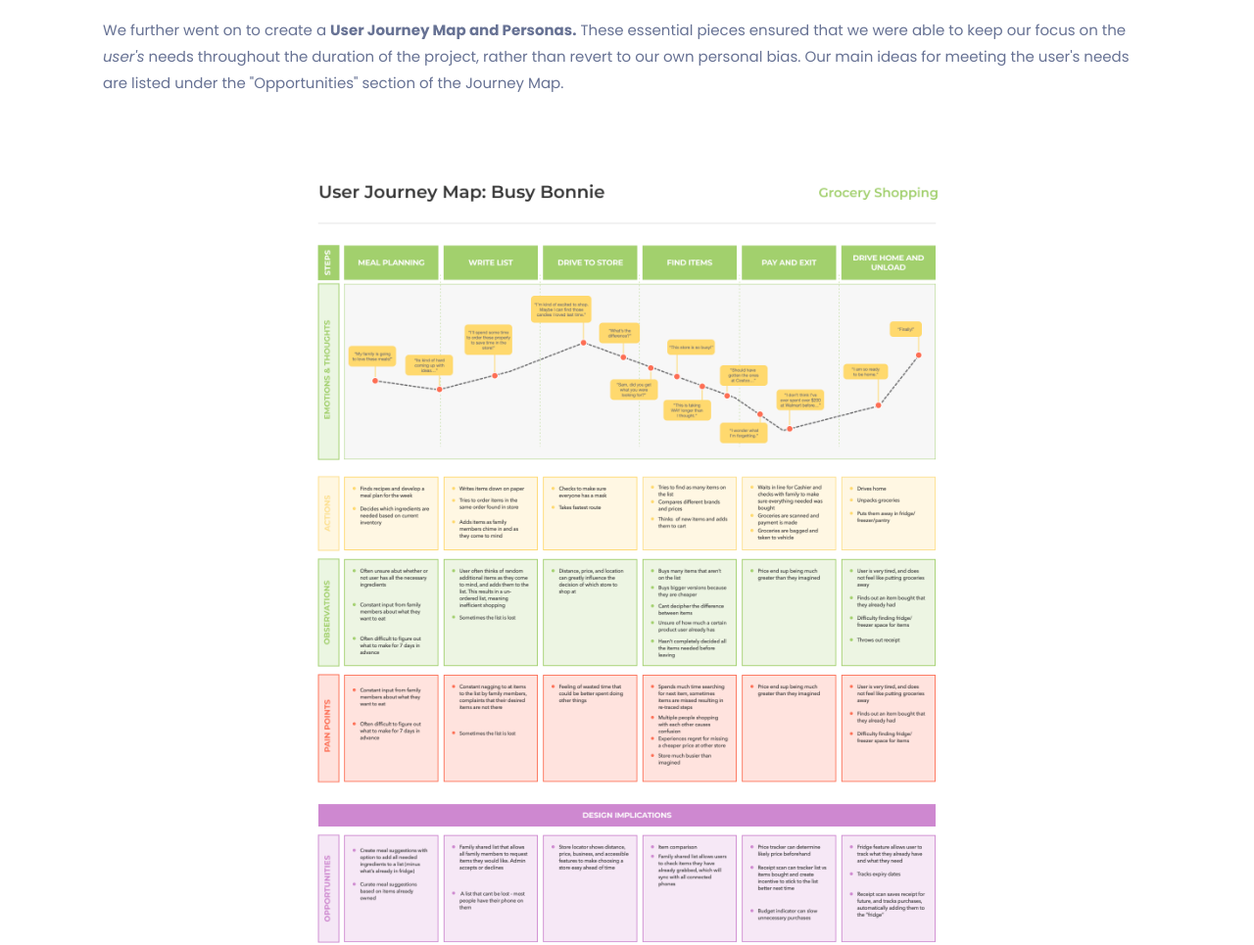
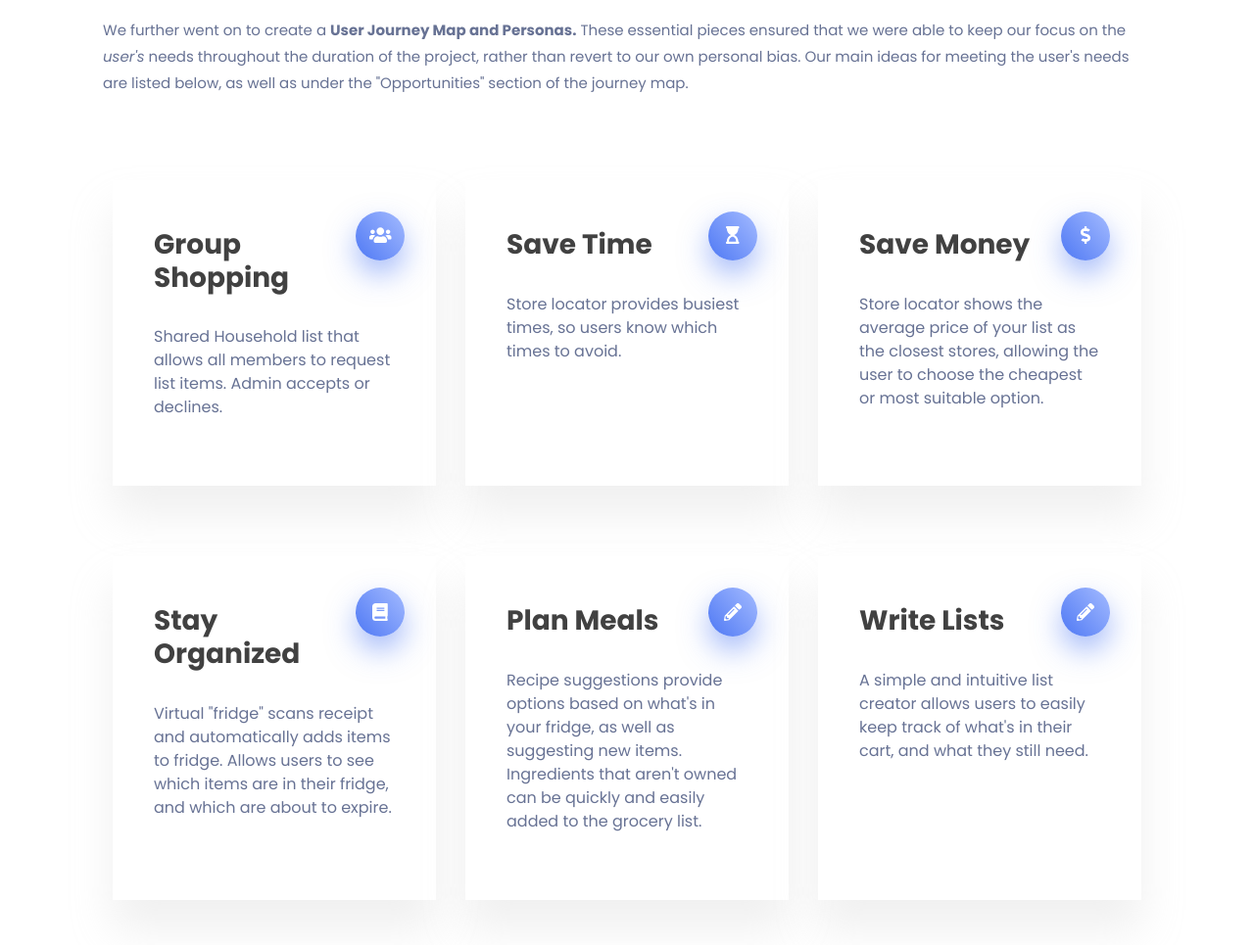
Before and after one commit to Samuel-Robinson/Portfolio-Website, a plain HTML site: page Godega.html in a window 1280 px wide. Shown: the part 4200-5165 px from the top of the page at 98% size. Drawn offline with nearby package versions, Linux system fonts and the light colour scheme.

Commit message:
Not Sure

```diff
--- a/Godega.html
+++ b/Godega.html
@@ -248,12 +248,126 @@
 <section class="section">
     <div class="container">
         <div id="CS-Content1" class="col-12 justify-content-center">
-           <p class="CS-Content">We further went on to create a <strong>User Journey Map and Personas.</strong> These essential pieces ensured that we were able to keep our focus on the <i>user's</i> needs throughout the duration of the project, rather than revert to our own personal bias. Our main ideas for meeting the user's needs are listed under the "Opportunities" section of the Journey Map.</p>
-           <img id=solo-image src="Busy Bonnie Journey Map.png" alt="Journey Map" height=700 width=700>
-           <br>
-           <img id=solo-image src="Mom persona.PNG" alt="Persona" height=635 width=635>
-           <br>
-           <img id=solo-image src="Student persona.PNG" alt="Persona" height=635 width=635>
+           <p class="CS-Content">We further went on to create a <strong>User Journey Map and Personas.</strong> These essential pieces ensured that we were able to keep our focus on the <i>user's</i> needs throughout the duration of the project, rather than revert to our own personal bias. Our main ideas for meeting the user's needs are listed below, as well as under the "Opportunities" section of the journey map.</p>
+           <section class="questions">
+            <div class="container">
+                <div class="row">
+                    <div class="col-lg-4 col-sm-6">
+                        <div class="question-boxs">
+                            <div class="icons">
+                                <i class="fas fa-users"></i>
+                            </div>
+                            <h3 id="q-title">Group <br> Shopping</h2>
+                                <br>
+                            <p id="question">Shared Household list that allows all members to request list items. Admin accepts or declines.</p>
+                        </div>
+                    </div>
+                    <div class="col-lg-4 col-sm-6">
+                        <div class="question-boxs">
+                            <div class="icons">
+                                <i class="fas fa-hourglass-start"></i>
+                            </div>
+                            <h3 id="q-title">Save Time</h2>
+                                <br>
+                            <p id="question">Store locator provides busiest times, so users know which times to avoid.</p>
+                        </div>
+                    </div>
+                    <div class="col-lg-4 col-sm-6">
+                        <div class="question-boxs">
+                            <div class="icons">
+                            <i class="fas fa-dollar-sign"></i>
+                        </div>
+                            <h3 id="q-title">Save Money</h2>
+                                <br>
+                            <p id="question">Store locator shows the average price of your list as the closest stores, allowing the user to choose the cheapest or most suitable option.</p>
+                        </div>
+                    </div>
+                </div>
+            </div>
+            <br>
+            <br>
+            <br>
+            <div class="container">
+                <div class="row">
+                    <div class="col-lg-4 col-sm-6">
+                        <div class="question-boxs">
+                            <div class="icons">
+                                <i class="fas fa-book"></i>
+                        </div>
+                            <h3 id="q-title">Stay <br> Organized</h2>
+                                <br>
+                            <p id="question">Virtual "fridge" scans receipt and automatically adds items to fridge. Allows users to see which items are in their fridge, and which are about to expire.</p>
+                        </div>
+                    </div>
+                    <div class="col-lg-4 col-sm-6">
+                        <div class="question-boxs">
+                            <div class="icons">
+                            <i class="fas fa-pencil-alt"></i>
+                        </div>
+                            <h3 id="q-title">Plan Meals</h2>
+                                <br>
+                            <p id="question">Recipe suggestions provide options based on what's in your fridge, as well as suggesting new items. Ingredients that aren't owned can be quickly and easily added to the grocery list.</p>
+                        </div>
+                    </div>
+                    <div class="col-lg-4 col-sm-6">
+                        <div class="question-boxs">
+                            <div class="icons">
+                            <i class="fas fa-pencil-alt"></i>
+                        </div>
+                            <h3 id="q-title">Write Lists</h2>
+                                <br>
+                            <p id="question">A simple and intuitive list creator allows users to easily keep track of what's in their cart, and what they still need.</p>
+                        </div>
+                    </div>
+                </div>
+            </div>
+        </section>
+
+        <div class="col-md-8 offset-md-2" style="margin-top:140px;">
+            <div id="carousel-example-1z" class="carousel slide carousel-fade" data-ride="carousel">
+
+              <ol class="carousel-indicators">
+                <li data-target="#carousel-example-1z" data-slide-to="0" class="active"></li>
+                <li data-target="#carousel-example-1z" data-slide-to="1"></li>
+                <li data-target="#carousel-example-1z" data-slide-to="2"></li>
+              </ol>
+
+              <div class="carousel-inner" role="listbox">
+
+                <div class="carousel-item active">
+                  <img class="d-block w-100" src="Student persona.PNG"
+                    alt="First slide">
+                </div>
+
+                <div class="carousel-item">
+                  <img class="d-block w-100" src="Mom persona.PNG"
+                    alt="Second slide">
+                </div>
+
+                <div class="carousel-item">
+                  <img class="d-block w-100" src="Busy Bonnie Journey Map.png"
+                    alt="Third slide">
+                </div>
+
+                <div class="carousel-item">
+                    <img class="d-block w-100" src="EmpathyMap.png"
+                      alt="Third slide">
+                  </div>
+
+              </div>
+
+              <a class="carousel-control-prev" href="#carousel-example-1z" role="button" data-slide="prev">
+                <span class="carousel-control-prev-icon" aria-hidden="true"></span>
+                <span class="sr-only">Previous</span>
+              </a>
+              <a class="carousel-control-next"  href="#carousel-example-1z" role="button" data-slide="next">
+                <span class="carousel-control-next-icon" aria-hidden="true"></span>
+                <span class="sr-only">Next</span>
+              </a>
+
+            </div>
+            </div>
+
 
            <h2>Prototype Phase</h2>
            <p class="CS-Content">Feeling that we now had a solid foundation from which to base our design project, we jumped from the research phase into prototyping. We had a good idea of where we needed to go, and how we could help our end user. Based upon the opportunities and issues mentioned above, we created some initial drawings on paper, as well as some prototypes in Adobe XD, trying to maintain the items of need as expressed by our research. Incorporating the ideas of Color Perception Theory, we wanted to use green as the primary colour of our app because it represents good food, health and fresh fruits and vegetables. It also represents prosperity and wealth and so makes a good identity colour for our app. Along with that we considered yellow and red to support.</p>
```
